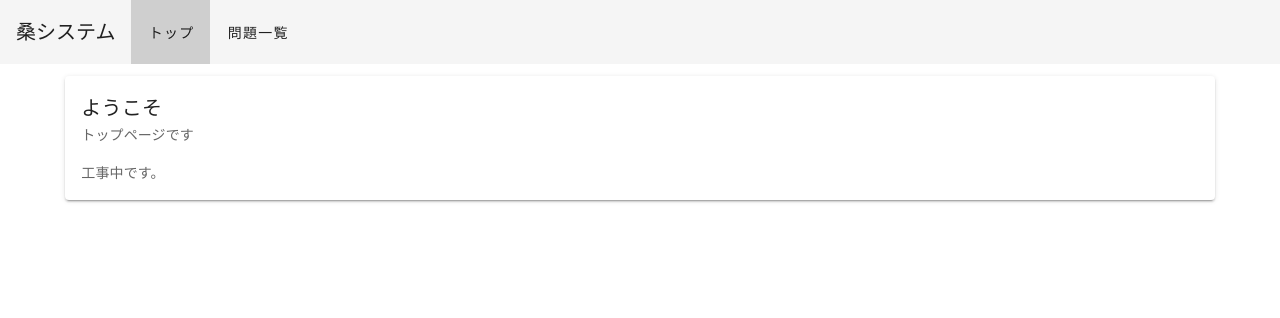
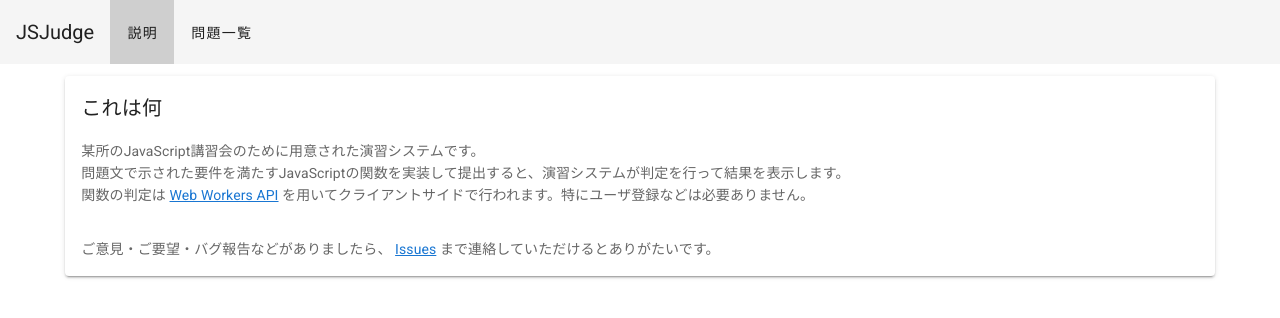
Before and after one commit to roodni/jsjudge, a Vue app: page / in a window 1280 px wide. Shown: the top 318 px of the page. Built offline with nearby package versions, Linux system fonts and the light colour scheme.

Commit message:
公開用に調整

```diff
--- a/src/App.vue
+++ b/src/App.vue
@@ -2,11 +2,11 @@
   <v-app>
     <v-app-bar app flat>
       <v-toolbar-title class="mr-4">
-        桑システム
+        JSJudge
       </v-toolbar-title>
       <v-toolbar-items>
         <v-btn text to="/" exact>
-          トップ
+          説明
         </v-btn>
         <v-btn text to="/problems" exact>
           問題一覧
--- a/src/assets/problems-index.json
+++ b/src/assets/problems-index.json
@@ -6,41 +6,5 @@
   {
     "name": "足し算",
     "src": "add"
-  },
-  {
-    "name": "ダミー1",
-    "src": "1"
-  },
-  {
-    "name": "ダミー2",
-    "src": "2"
-  },
-  {
-    "name": "ダミー3",
-    "src": "3"
-  },
-  {
-    "name": "あいうえおかきくけこさしすせそ",
-    "src": "4"
-  },
-  {
-    "name": "ダミー5",
-    "src": "5"
-  },
-  {
-    "name": "ダミー6",
-    "src": "6"
-  },
-  {
-    "name": "ダミー7",
-    "src": "7"
-  },
-  {
-    "name": "ダミー8",
-    "src": "8"
-  },
-  {
-    "name": "ダミー9",
-    "src": "9"
   }
 ]
--- a/src/components/page-top.vue
+++ b/src/components/page-top.vue
@@ -1,9 +1,17 @@
 <template>
   <v-card>
-    <v-card-title>ようこそ</v-card-title>
-    <v-card-subtitle>トップページです</v-card-subtitle>
+    <v-card-title>これは何</v-card-title>
     <v-card-text>
-      工事中です。
+      某所のJavaScript講習会のために用意された演習システムです。<br>
+      問題文で示された要件を満たすJavaScriptの関数を実装して提出すると、演習システムが判定を行って結果を表示します。<br>
+      関数の判定は
+      <a href="https://developer.mozilla.org/ja/docs/Web/API/Web_Workers_API">Web Workers API</a>
+      を用いてクライアントサイドで行われます。特にユーザ登録などは必要ありません。
+    </v-card-text>
+    <v-card-text>
+      ご意見・ご要望・バグ報告などがありましたら、
+      <a href="https://github.com/roodni/jsjudge/issues">Issues</a>
+      まで連絡していただけるとありがたいです。
     </v-card-text>
   </v-card>
 </template>
--- a/src/components/problem-judge.vue
+++ b/src/components/problem-judge.vue
@@ -191,7 +191,7 @@ export default {
           case 'AC':
             succeeded_num++;
             break;
-          case 'CE':
+          case 'SE':
           case 'RE':
           case 'WA':
           case 'TLE':
--- a/src/router/index.js
+++ b/src/router/index.js
@@ -10,7 +10,7 @@ const routes = [
     path: '/',
     component: () => import('../components/page-top'),
     meta: {
-      title: 'ようこそ'
+      title: '説明'
     }
   },
   {
@@ -40,7 +40,7 @@ const router = new VueRouter({
 
 router.beforeEach((to, from, next) => {
   const title = to.meta['title'];
-  if (title) {
+  if (title !== undefined) {
     setTitle(title);
   }
   next();
```
Also changed, not shown: 1 other file (tests, documents, lock files or other folders).
